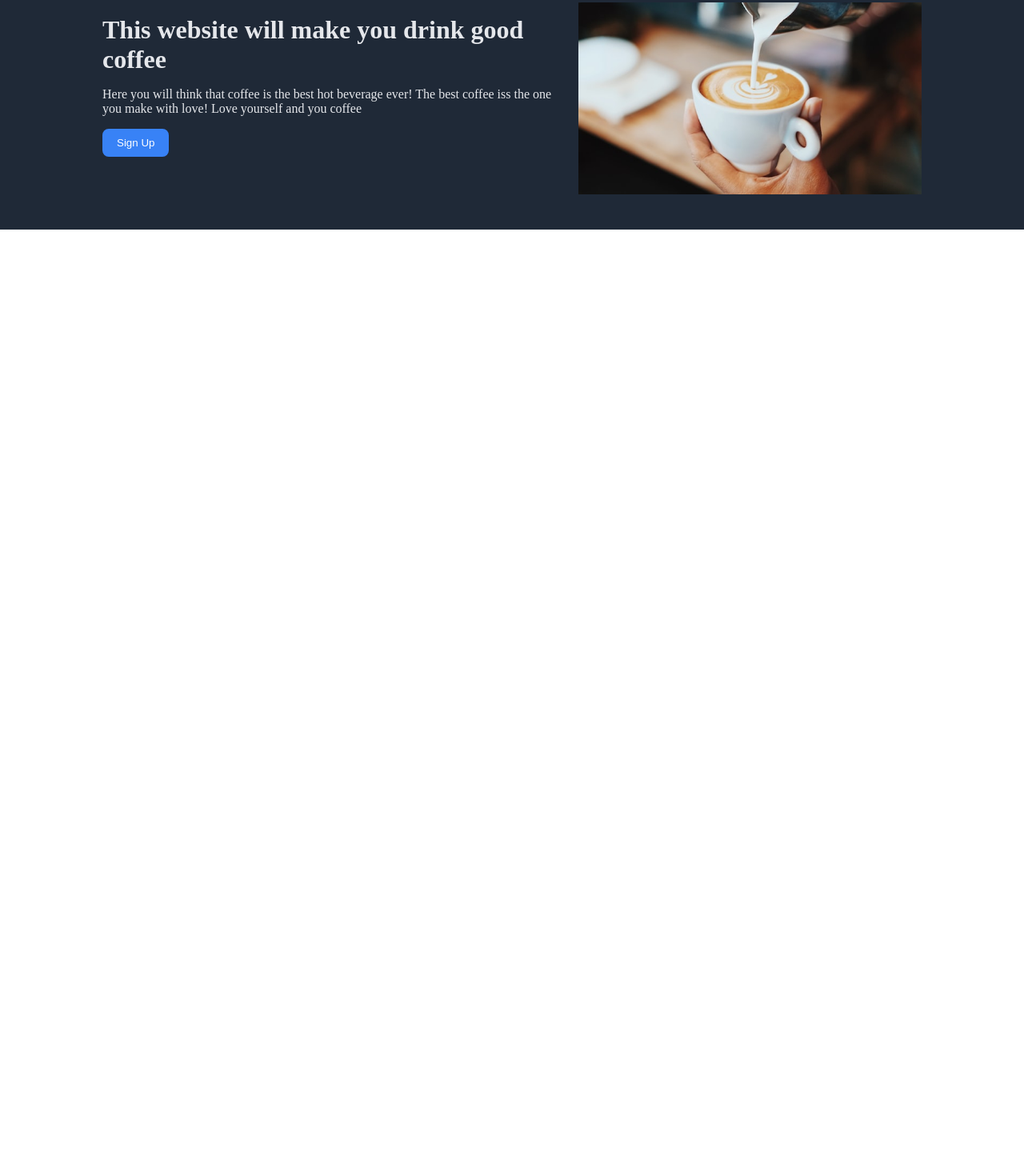
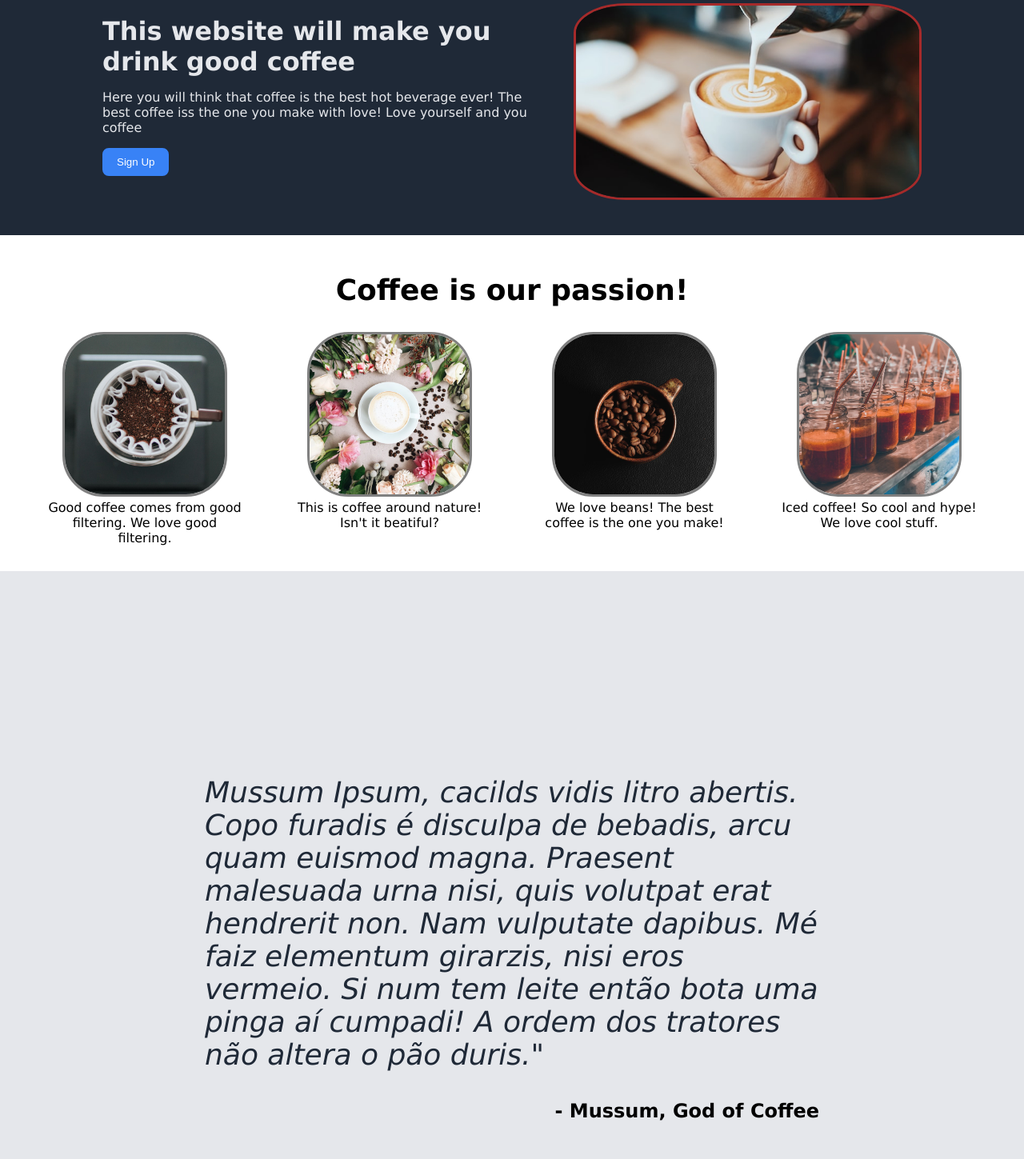
Before and after one commit to morfenza/landing-page, a plain HTML site: page index.html in a window 1280 px wide. Shown: the part 91-1540 px from the top of the page at 80% size. Before the commit the page ends 800 px from the top, so only its background shows below. Drawn offline with Linux system fonts and the light colour scheme.

Commit message:
Do upper & middle structure & css

```diff
--- a/index.html
+++ b/index.html
@@ -32,12 +32,54 @@
     </header>
 
     <main>
+      <div class="main-title"> Coffee is our passion! </div>
+
       <div class="upper-main">
+        <div class="coffee-square">
+          <img class="coffee-image" src="./images/coffee-square-1.jpg" alt="Coffee filter">
+          <div class="text">Good coffee comes from good filtering. We love good filtering.</div>
+        </div>
+
+        <div class="coffee-square">
+          <img class="coffee-image" src="./images/coffee-square-2.jpg" alt="COffee cup with flowers around">
+          <div class="text">This is coffee around nature! Isn't it beatiful?</div>
+        </div>
+
+        <div class="coffee-square">
+          <img class="coffee-image" src="./images/coffee-square-3.jpg" alt="Coffee cup with a spoon">
+          <div class="text">We love beans! The best coffee is the one you make!</div>
+        </div>
+
+        <div class="coffee-square">
+          <img class="coffee-image" src="./images/coffee-square-4.jpg" alt="Iced coffee jars">
+          <div class="text">Iced coffee! So cool and hype! We love cool stuff.</div>
+        </div>
       </div>
+
       <div class="middle-main">
+        <div id="quotation">
+          Mussum Ipsum, cacilds vidis litro abertis. Copo furadis é disculpa de bebadis, arcu quam euismod magna.
+          Praesent malesuada urna nisi, quis volutpat erat hendrerit non. Nam vulputate dapibus. Mé faiz elementum
+          girarzis, nisi eros vermeio. Si num tem leite então bota uma pinga aí cumpadi! A ordem dos tratores não
+          altera o pão duris."
+        </div>
+        <div id="quotation-bottom">
+          - Mussum, God of Coffee
+        </div>
       </div>
+
       <div class="bottom-main">
+        <div>
+          <div>
+            Ooooh It's now or never! Oooooh living on coffee!
+          </div>
+          <div>
+            Sign Up to be a coffee lover! Mermas!
+          </div>
+          <button>Sign Up</button>
+        </div>
       </div>
+
     </main>
 
   </body>
--- a/styles.css
+++ b/styles.css
@@ -1,5 +1,6 @@
 body {
   margin: 0;
+  font-family: Verdana, Geneva, Tahoma, sans-serif;
 }
 
 header {
@@ -7,6 +8,15 @@ header {
   padding: 12px 128px;
   display: flex;
   flex-direction: column;
+}
+
+main {
+  margin-top: 48px;
+  margin-bottom: 48px;
+  display: flex;
+  gap: 32px;
+  flex-direction: column;
+  justify-content: space-evenly;
 }
 
 ul {
@@ -31,6 +41,57 @@ a {
 
 .coffee-hand {
   margin-left: auto;
+  border-radius: 15%;
+  border: 3px brown solid;
+}
+
+.main-title{
+  text-align: center;
+  font-size: 36px;
+  font-weight: 800;
+}
+
+.upper-main {
+  display: flex;
+  justify-content: space-evenly;
+  text-align: center;
+}
+
+.coffee-square {
+  max-width: 250px;
+}
+
+.coffee-image {
+  height: 200px;
+  width: 200px;
+  border: 3px gray solid;
+  border-radius: 25%;
+}
+
+.text {
+  flex-wrap: wrap;
+}
+
+.middle-main {
+  display: flex;
+  flex-direction: column;
+  padding: 256px;
+  gap: 36px;
+  background-color: #E5E7EB;
+}
+
+#quotation {
+  flex-wrap: wrap;
+  font-size: 36px;
+  color: #1F2937;
+  font-weight: lighter;
+  font-style: italic;
+}
+
+#quotation-bottom{
+  align-self: flex-end;
+  font-weight: 800;
+  font-size: 24px;
 }
 
 .presentation{
```
Also changed, not shown: images/coffee-square-1.jpg (added), images/coffee-square-2.jpg (added), images/coffee-square-3.jpg (added), images/coffee-square-4.jpg (added).
